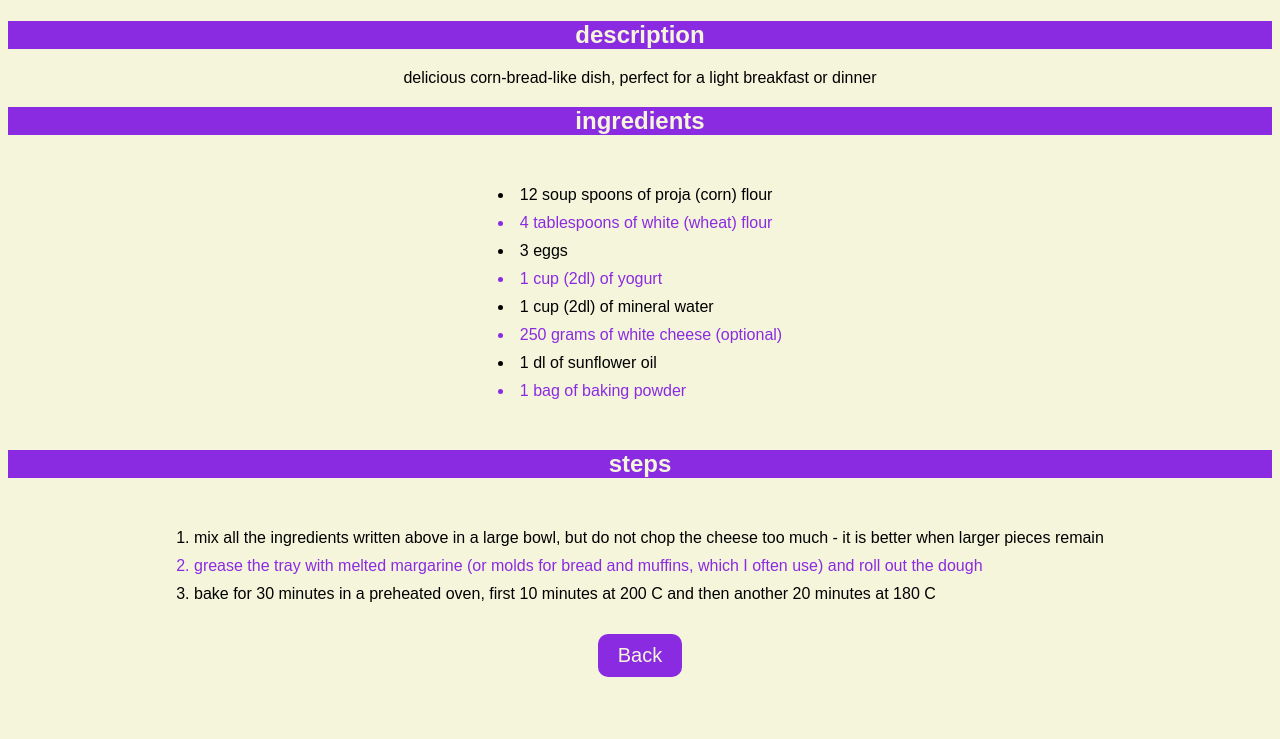
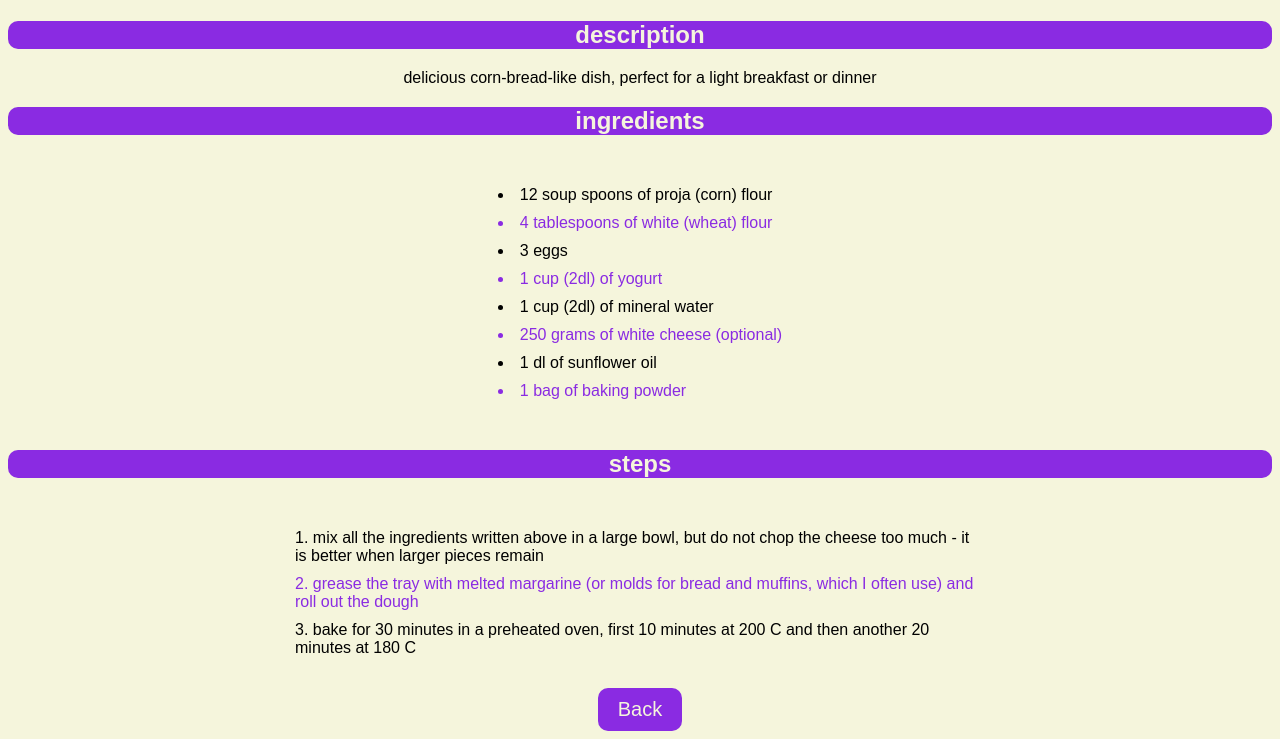
Before and after one commit to djolemtr/favorite-recipes, a plain HTML site: page recipes/proja/proja.html in a window 1280 px wide. Shown: the part 383-1122 px from the top of the page. Before the commit the page ends 1068 px from the top, so only its background shows below. Drawn offline with Linux system fonts and the light colour scheme; a web font is replaced by a local one.

Commit message:
Add border radius to h2 elements

```diff
--- a/style.css
+++ b/style.css
@@ -4,7 +4,7 @@ body {
     background-color: beige;
 }
 
-.centered{
+.centered {
     display: flex;
     flex-direction: column;
     align-items: center;
@@ -13,7 +13,7 @@ body {
     margin: 0;
 }
 
-.main-title{
+.main-title {
     font-family: 'Bungee Spice', sans-serif;
 }
 
@@ -40,7 +40,7 @@ body {
 
 }
 
-.recipe-list li a:hover{
+.recipe-list li a:hover {
     color: #e4771b;
 }
 
@@ -52,11 +52,12 @@ li {
 
 li:nth-child(even) {
     color: blueviolet;
-  }
+}
 
 h2 {
     background-color: blueviolet;
     color: beige;
+    border-radius: 10px;
 }
 
 img {
@@ -73,6 +74,11 @@ img {
     text-decoration: none;
 }
 
-.button:hover{
+.button:hover {
     background-color: #e4771b;
 }
+
+ol,
+ul {
+    max-width: 700px;
+}
```
